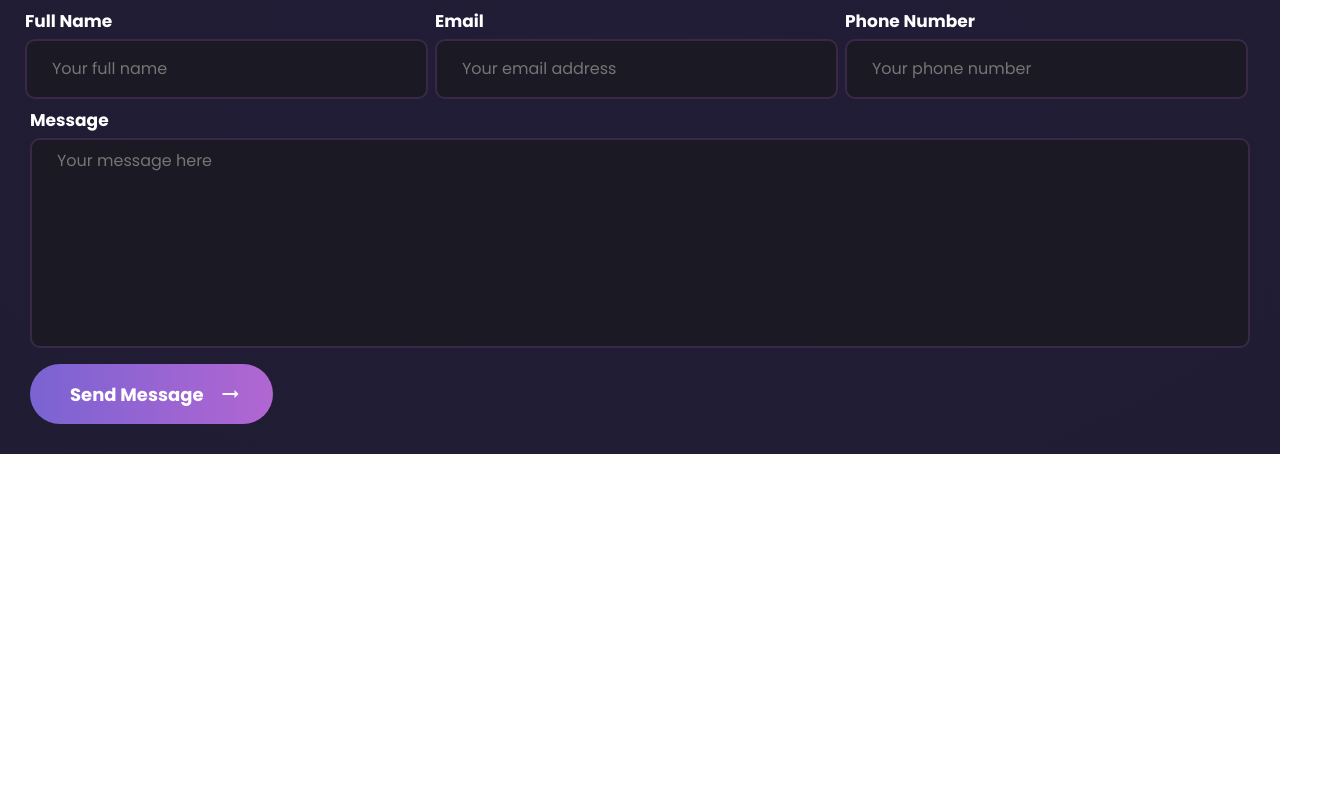
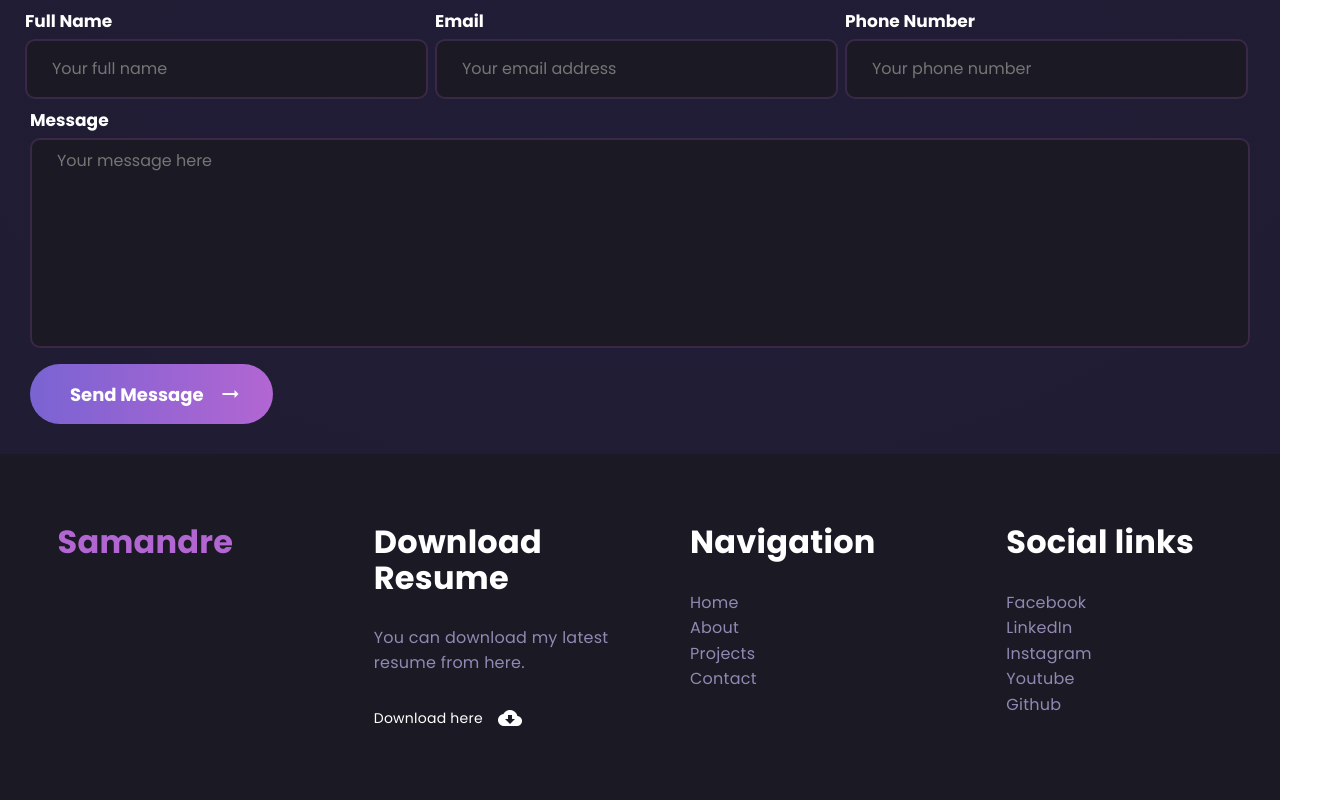
Before and after one commit to sahilmandre/portfolio22, an Angular app: page / in a window 1280 px wide. Shown: the part 4130-4930 px from the top of the page, 1323 px wide, since content can reach past the window. Before the commit the page ends 4584 px from the top, so only its background shows below. Built offline with nearby package versions, Linux system fonts and the light colour scheme.

Commit message:
footer developed

```diff
--- a/src/app/app.component.html
+++ b/src/app/app.component.html
@@ -3,4 +3,5 @@
   <app-hero></app-hero>
   <app-about-us></app-about-us>
   <app-projects></app-projects>
+  <app-footer></app-footer>
 </div>
--- a/src/app/footer/footer.component.css
+++ b/src/app/footer/footer.component.css
@@ -0,0 +1,31 @@
+.footerTitle {
+  font-size: 3.2rem;
+  color: #b266d2;
+  font-weight: 700;
+  line-height: 1.1;
+}
+
+.footerTitleNormal {
+  font-size: 3.2rem;
+  color: #fff;
+  font-weight: 700;
+  line-height: 1.1;
+}
+.footerTitleNormal:hover {
+  color: #b266d2;
+}
+
+.footerGroup {
+  margin: 7rem 5rem;
+}
+
+.downloadLink {
+  text-decoration: none;
+  color: #fff;
+  display: flex;
+  align-items: center;
+}
+
+.downloadLink:hover {
+  color: #b266d2;
+}
--- a/src/app/footer/footer.component.html
+++ b/src/app/footer/footer.component.html
@@ -1 +1,37 @@
-<p>footer works!</p>
+<div class="footerBackground">
+  <div class="col-12 row">
+    <div class="footerGroup row">
+      <div class="col-3 footerTitle">Samandre</div>
+      <div class="col-3">
+        <div class="footerTitleNormal col-10">Download Resume</div>
+        <p class="description col-10 mt-5">
+          You can download my latest resume from here.
+        </p>
+        <a
+          href="../../assets/images/Footer/Sahil_Mandre_Resume.pdf"
+          class="downloadLink mt-5"
+          >Download here <mat-icon class="ms-4">cloud_download</mat-icon></a
+        >
+      </div>
+      <div class="col-3">
+        <div class="navigation footerTitleNormal">Navigation</div>
+        <div class="mt-5">
+          <div class="description">Home</div>
+          <div class="description">About</div>
+          <div class="description">Projects</div>
+          <div class="description">Contact</div>
+        </div>
+      </div>
+      <div class="col-3">
+        <div class="socialLinks footerTitleNormal">Social links</div>
+        <div class="mt-5">
+          <div class="description">Facebook</div>
+          <div class="description">LinkedIn</div>
+          <div class="description">Instagram</div>
+          <div class="description">Youtube</div>
+          <div class="description">Github</div>
+        </div>
+      </div>
+    </div>
+  </div>
+</div>
--- a/src/styles.css
+++ b/src/styles.css
@@ -85,3 +85,8 @@ body {
     height: auto !important;
   }
 }
+
+.footerBackground {
+  background: #1b1924;
+  width: 100%;
+}
```
Also changed, not shown: 1 other file (tests, documents, lock files or other folders).
